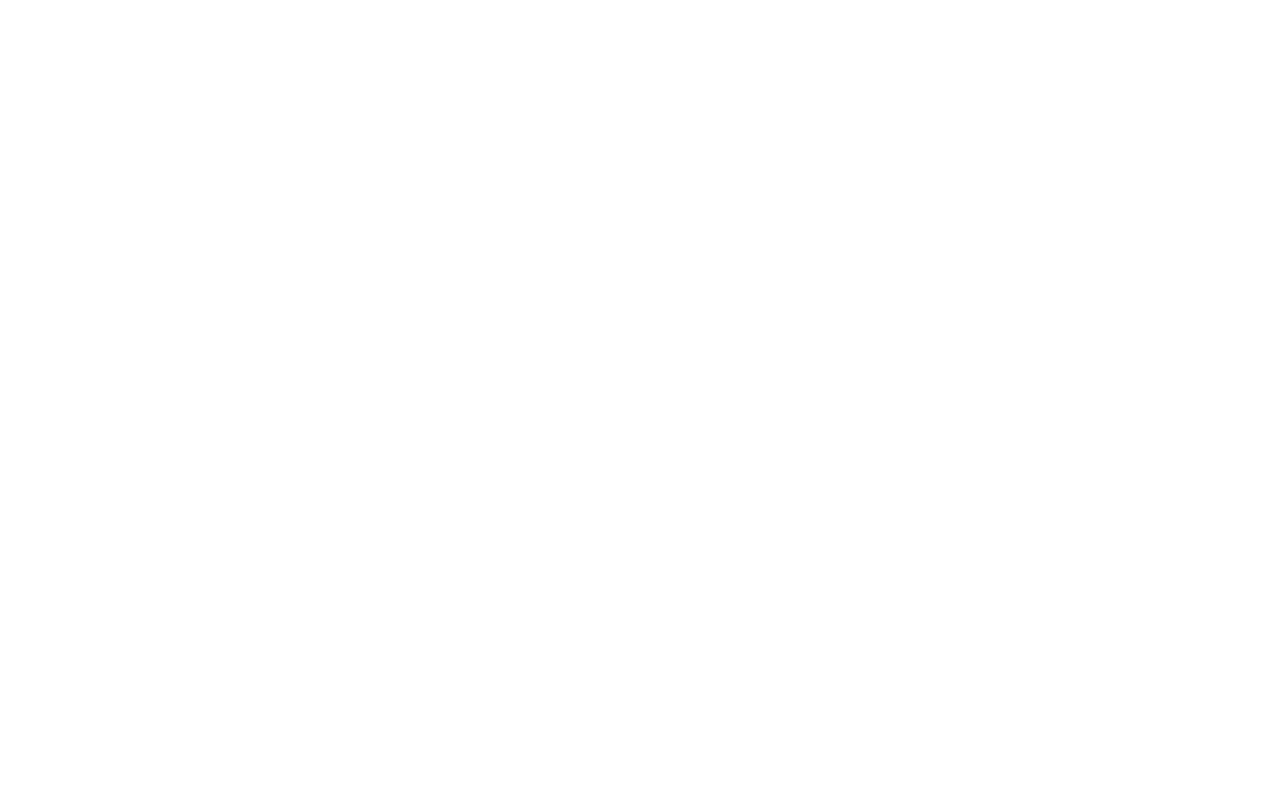
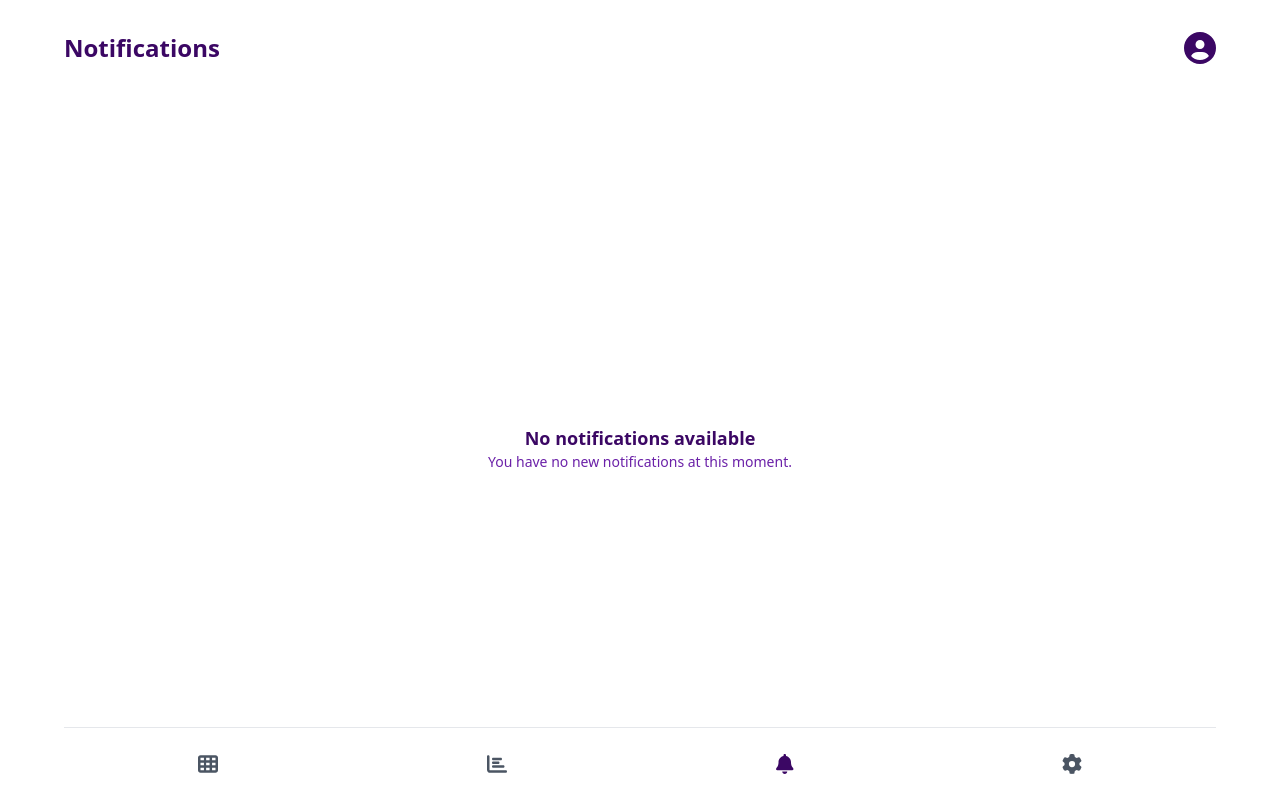
Before and after one commit to pergazuz/Cough-sound-classification-in-lung-cancer, a React (Vite) app in the folder cough_sound_app/: page /notifications in a window 1280 px wide. Before the commit this address had no page. Built offline with nearby package versions, Linux system fonts and the light colour scheme.

Commit message:
feat(notificationpage): add NotificationPage

```diff
--- a/cough_sound_app/index.html
+++ b/cough_sound_app/index.html
@@ -2,9 +2,9 @@
 <html lang="en">
   <head>
     <meta charset="UTF-8" />
-    <link rel="icon" type="image/svg+xml" href="/vite.svg" />
+    <link rel="icon" type="image/svg+xml" href="./src/assets/welcome_logo.png" />
     <meta name="viewport" content="width=device-width, initial-scale=1.0" />
-    <title>Lung cancer cough classification application</title>
+    <title>Lung Self</title>
   </head>
   <body>
     <div id="root"></div>
--- a/cough_sound_app/src/App.tsx
+++ b/cough_sound_app/src/App.tsx
@@ -4,6 +4,7 @@
 import LoginPage from './pages/LoginPage/LoginPage';
 import SignUpPage from './pages/SignUpPage/SignUpPage';
 import HomePage from './pages/HomePage/HomePage';
+import NotificationPage from './pages/NotificationPage/NotificationPage';
 
 const App: React.FC = () => {
     return (
@@ -13,6 +14,7 @@
                 <Route path="/login" element={<LoginPage />} />
                 <Route path="/signup" element={<SignUpPage />} />
                 <Route path="/home" element={<HomePage />} />
+                <Route path="/notifications" element={<NotificationPage />} />
             </Routes>
         </Router>
     );
--- /dev/null
+++ b/cough_sound_app/src/pages/Components/Footer.tsx
@@ -0,0 +1,45 @@
+import React from 'react';
+import { NavLink } from 'react-router-dom';
+import { FontAwesomeIcon } from '@fortawesome/react-fontawesome';
+import { faTh, faChartBar, faBell, faCog } from '@fortawesome/free-solid-svg-icons';
+
+const Footer: React.FC = () => {
+    return (
+        <footer className="fixed bottom-0 w-full bg-white py-6 border-t flex justify-around max-w-6xl px-4 sm:px-0">
+            <NavLink
+                to="/home"
+                className={({ isActive }) =>
+                    isActive ? "text-purple-950" : "text-gray-600"
+                }
+            >
+                <FontAwesomeIcon icon={faTh} size="lg" />
+            </NavLink>
+            <NavLink
+                to="/statistics"
+                className={({ isActive }) =>
+                    isActive ? "text-purple-950" : "text-gray-600"
+                }
+            >
+                <FontAwesomeIcon icon={faChartBar} size="lg" />
+            </NavLink>
+            <NavLink
+                to="/notifications"
+                className={({ isActive }) =>
+                    isActive ? "text-purple-950" : "text-gray-600"
+                }
+            >
+                <FontAwesomeIcon icon={faBell} size="lg" />
+            </NavLink>
+            <NavLink
+                to="/settings"
+                className={({ isActive }) =>
+                    isActive ? "text-purple-950" : "text-gray-600"
+                }
+            >
+                <FontAwesomeIcon icon={faCog} size="lg" />
+            </NavLink>
+        </footer>
+    );
+};
+
+export default Footer;
--- /dev/null
+++ b/cough_sound_app/src/pages/Components/Header.tsx
@@ -0,0 +1,17 @@
+import React from 'react';
+import { FontAwesomeIcon } from '@fortawesome/react-fontawesome';
+import { faUserCircle } from '@fortawesome/free-solid-svg-icons';
+
+interface HeaderProps {
+    title: string;
+}
+const Header: React.FC<HeaderProps> = ({title}) => {
+    return (
+        <header className="flex justify-between w-full max-w-6xl items-center mb-16 px-4 sm:px-0">
+            <h1 className="text-2xl font-bold text-purple-950">{title}</h1>
+            <FontAwesomeIcon icon={faUserCircle} size="2x" className="text-purple-950"/>
+        </header>
+    );
+};
+
+export default Header;
--- a/cough_sound_app/src/pages/HomePage/HomePage.tsx
+++ b/cough_sound_app/src/pages/HomePage/HomePage.tsx
@@ -1,7 +1,7 @@
 import React from 'react';
-import Header from './components/Header';
-import Card from './components/Card';
-import Footer from './components/Footer';
+import Header from '../Components/Header.tsx';
+import HomePageCard from './components/HomePageCard.tsx';
+import Footer from '../Components/Footer.tsx';
 import LungCheck from '../../assets/lung_check.png';
 import MedicalHistory from '../../assets/medical_history.png';
 import FindingYourself from '../../assets/finding_yourself.png';
@@ -11,13 +11,13 @@
 const HomePage: React.FC = () => {
     return (
         <div className="flex flex-col items-center min-h-screen bg-white px-4 py-8">
-            <Header />
+            <Header title="👋 Hi Sky!"/>
             <div className="w-full max-w-6xl grid grid-cols-1 gap-4 md:grid-cols-2 lg:grid-cols-3 px-4 sm:px-0">
-                <Card imgSrc={LungCheck} title="Online Lung Check" altText="Lung Check" />
-                <Card imgSrc={MedicalHistory} title="Medical History" altText="Medical History" />
-                <Card imgSrc={FindingYourself} title="Finding Yourself" altText="Finding Yourself" />
-                <Card imgSrc={LabResults} title="Lab Results" altText="Lab Results" />
-                <Card imgSrc={DietChart} title="Your Diet Chart" altText="Diet Chart" />
+                <HomePageCard imgSrc={LungCheck} title="Online Lung Check" altText="Lung Check" />
+                <HomePageCard imgSrc={MedicalHistory} title="Medical History" altText="Medical History" />
+                <HomePageCard imgSrc={FindingYourself} title="Finding Yourself" altText="Finding Yourself" />
+                <HomePageCard imgSrc={LabResults} title="Lab Results" altText="Lab Results" />
+                <HomePageCard imgSrc={DietChart} title="Your Diet Chart" altText="Diet Chart" />
             </div>
             <Footer />
         </div>
--- a/cough_sound_app/src/pages/HomePage/components/Footer.tsx
+++ /dev/null
@@ -1,24 +0,0 @@
-import React from 'react';
-import { FontAwesomeIcon } from '@fortawesome/react-fontawesome';
-import { faTh, faChartBar, faBell, faCog } from '@fortawesome/free-solid-svg-icons';
-
-const Footer: React.FC = () => {
-    return (
-        <footer className="fixed bottom-0 w-full bg-white py-8 border-t flex justify-around max-w-6xl px-4 sm:px-0">
-            <button className="text-purple-950">
-                <FontAwesomeIcon icon={faTh} size="lg" />
-            </button>
-            <button className="text-purple-950">
-                <FontAwesomeIcon icon={faChartBar} size="lg" />
-            </button>
-            <button className="text-purple-950">
-                <FontAwesomeIcon icon={faBell} size="lg" />
-            </button>
-            <button className="text-purple-950">
-                <FontAwesomeIcon icon={faCog} size="lg" />
-            </button>
-        </footer>
-    );
-};
-
-export default Footer;
--- a/cough_sound_app/src/pages/HomePage/components/Header.tsx
+++ /dev/null
@@ -1,14 +0,0 @@
-import React from 'react';
-import { FontAwesomeIcon } from '@fortawesome/react-fontawesome';
-import { faUserCircle } from '@fortawesome/free-solid-svg-icons';
-
-const Header: React.FC = () => {
-    return (
-        <header className="flex justify-between w-full max-w-6xl items-center mb-8 px-4 sm:px-0">
-            <h1 className="text-2xl font-bold text-purple-950">👋 Hi Sky!</h1>
-            <FontAwesomeIcon icon={faUserCircle} size="2x" className="text-purple-950" />
-        </header>
-    );
-};
-
-export default Header;
--- a/cough_sound_app/src/pages/HomePage/components/Card.tsx
+++ b/cough_sound_app/src/pages/HomePage/components/HomePageCard.tsx
@@ -6,7 +6,7 @@
     altText: string;
 }
 
-const Card: React.FC<CardProps> = ({ imgSrc, title, altText }) => {
+const HomePageCard: React.FC<CardProps> = ({ imgSrc, title, altText }) => {
     return (
         <div className="flex items-center p-4 bg-gray-100 rounded-lg border-2 hover:border-purple-800">
             <img src={imgSrc} alt={altText} className="w-24 h-20" />
@@ -15,4 +15,4 @@
     );
 };
 
-export default Card;
+export default HomePageCard;
--- /dev/null
+++ b/cough_sound_app/src/pages/NotificationPage/NotificationPage.tsx
@@ -0,0 +1,33 @@
+import React from 'react';
+import NotificationPageCard from './components/NotificationPageCard';
+import Footer from '../Components/Footer';
+import Header from '../Components/Header';
+import notifications from './components/NotificationPageDemo';
+
+const NotificationPage: React.FC = () => {
+    return (
+        <div className="flex flex-col items-center min-h-screen bg-white px-4 py-8">
+            <Header title="Notifications" />
+            <div className={`w-full max-w-6xl ${notifications.length > 0 ? '' : 'flex flex-1 flex-col items-center justify-center h-full'}`}>
+                {notifications.length > 0 ? (
+                    notifications.map((notification, index) => (
+                        <NotificationPageCard
+                            key={index}
+                            title={notification.title}
+                            description={notification.description}
+                            dotColor={notification.dotColor}
+                        />
+                    ))
+                ) : (
+                    <div className="flex flex-col items-center justify-center">
+                        <p className="text-lg font-semibold text-purple-950">No notifications available</p>
+                        <p className="text-sm text-purple-800">You have no new notifications at this moment.</p>
+                    </div>
+                )}
+            </div>
+            <Footer />
+        </div>
+    );
+};
+
+export default NotificationPage;
--- /dev/null
+++ b/cough_sound_app/src/pages/NotificationPage/components/NotificationPageCard.tsx
@@ -0,0 +1,21 @@
+import React from 'react';
+
+interface NotificationCardProps {
+    title: string;
+    description: string;
+    dotColor: string;
+}
+
+const NotificationPageCard: React.FC<NotificationCardProps> = ({ title, description, dotColor }) => {
+    return (
+        <div className="flex items-start p-6 border-2 border-gray-200 bg-white shadow-sm rounded-lg mb-4">
+            <span className={`w-3 h-3 rounded-full mr-4 mt-1 ${dotColor}`} />
+            <div>
+                <h3 className="text-lg font-semibold text-purple-950">{title}</h3>
+                <p className="text-sm text-purple-800">{description}</p>
+            </div>
+        </div>
+    );
+};
+
+export default NotificationPageCard;
--- /dev/null
+++ b/cough_sound_app/src/pages/NotificationPage/components/NotificationPageDemo.ts
@@ -0,0 +1,30 @@
+export interface NotificationCardProps {
+    title: string;
+    description: string;
+    dotColor: string;
+}
+
+const notifications: NotificationCardProps[] = [
+    // {
+    //     title: 'Notification Title 1',
+    //     description: 'Lorem ipsum dolor sit amet, consectetur Lorem ipsum dolor sit amet, ipsum dolor',
+    //     dotColor: 'bg-purple-600'
+    // },
+    // {
+    //     title: 'Notification Title 2',
+    //     description: 'Lorem ipsum dolor sit amet, consectetur Lorem ipsum dolor sit amet, ipsum dolor',
+    //     dotColor: 'bg-yellow-500'
+    // },
+    // {
+    //     title: 'Notification Title 3',
+    //     description: 'Lorem ipsum dolor sit amet, consectetur Lorem ipsum dolor sit amet, ipsum dolor',
+    //     dotColor: 'bg-blue-500'
+    // },
+    // {
+    //     title: 'Notification Title 4',
+    //     description: 'Lorem ipsum dolor sit amet, consectetur Lorem ipsum dolor sit amet, ipsum dolor',
+    //     dotColor: 'bg-yellow-500'
+    // }
+];
+
+export default notifications;
```
